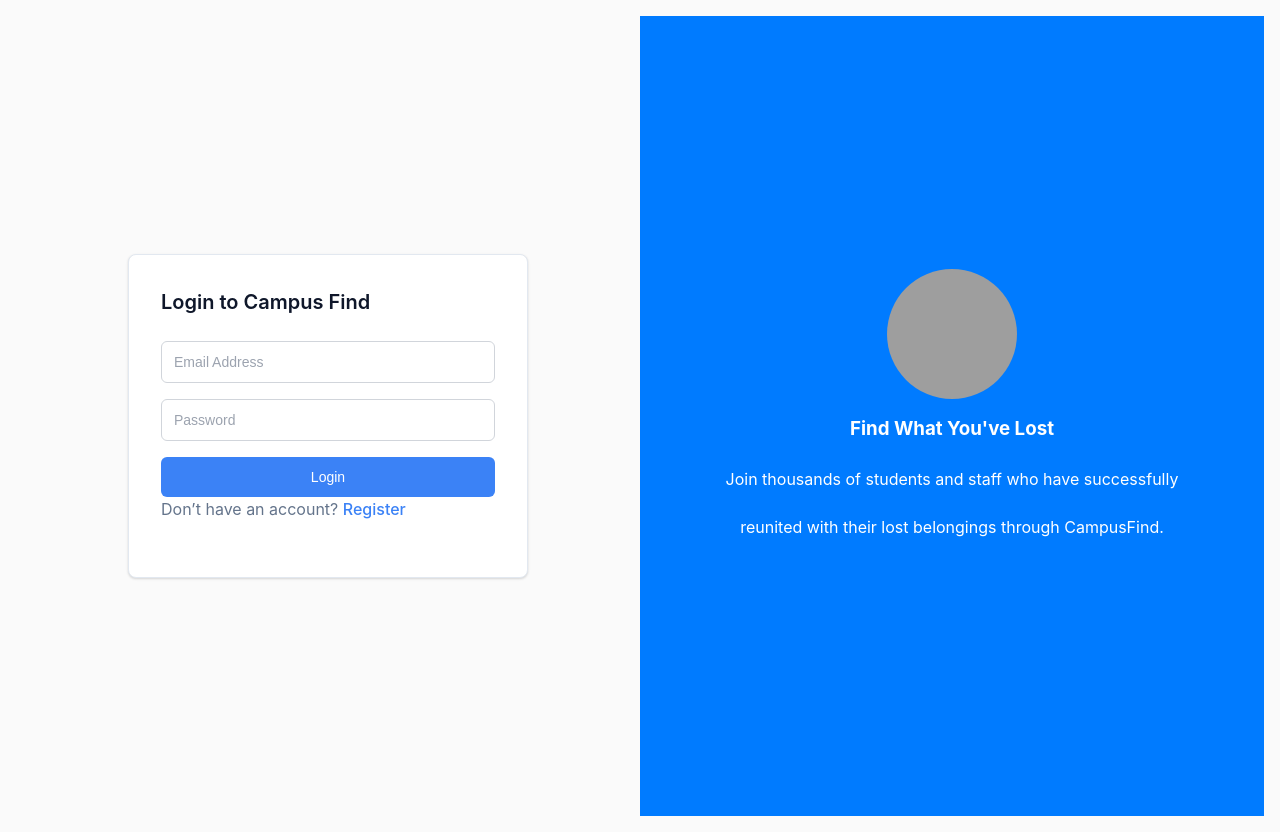
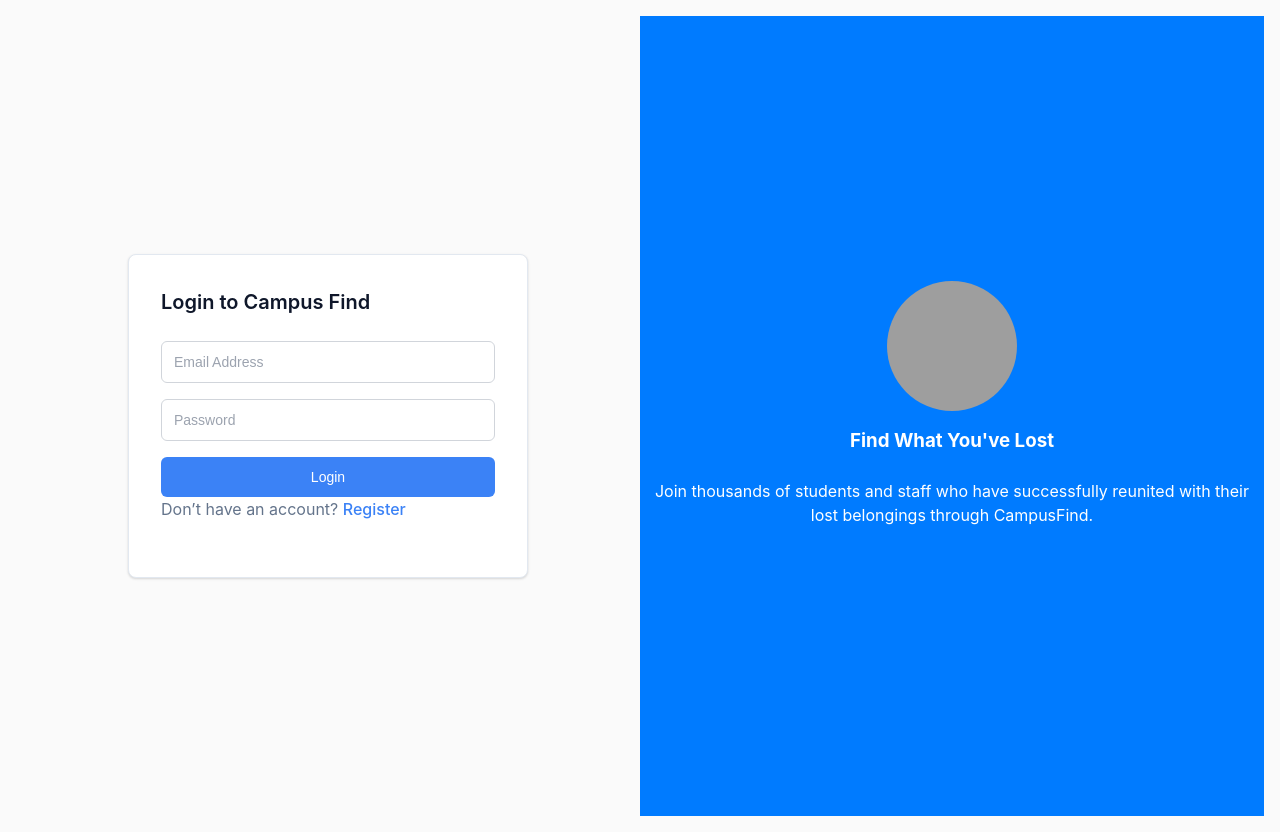
Before and after one commit to alix-8/G4-WAD_RWD-FinalProj, a PHP site: page /login.php in a window 1280 px wide. Run offline with PHP 8.4, Linux system fonts and the light colour scheme; data comes from the database, SQL or seed files in the repository; grey boxes are pictures that could not be loaded.

Commit message:
Update login.php

```diff
--- a/login.php
+++ b/login.php
@@ -67,8 +67,7 @@ if ($_SERVER["REQUEST_METHOD"] == "POST") {
             <img src="https://images.unsplash.com/photo-1529626455594-4ff0802cfb7e" alt="Image">
             <h3>Find What You've Lost</h3>
             <p></p>
-            <p class="subtext" style="color: white;">Join thousands of students and staff who have successfully</p>
-            <p class="subtext" style="color: white;">reunited with their lost belongings through CampusFind.</p>
+            <p class="subtext" style="color: white;">Join thousands of students and staff who have successfully reunited with their lost belongings through CampusFind.</p>
         </div>
 
     </div>
```
